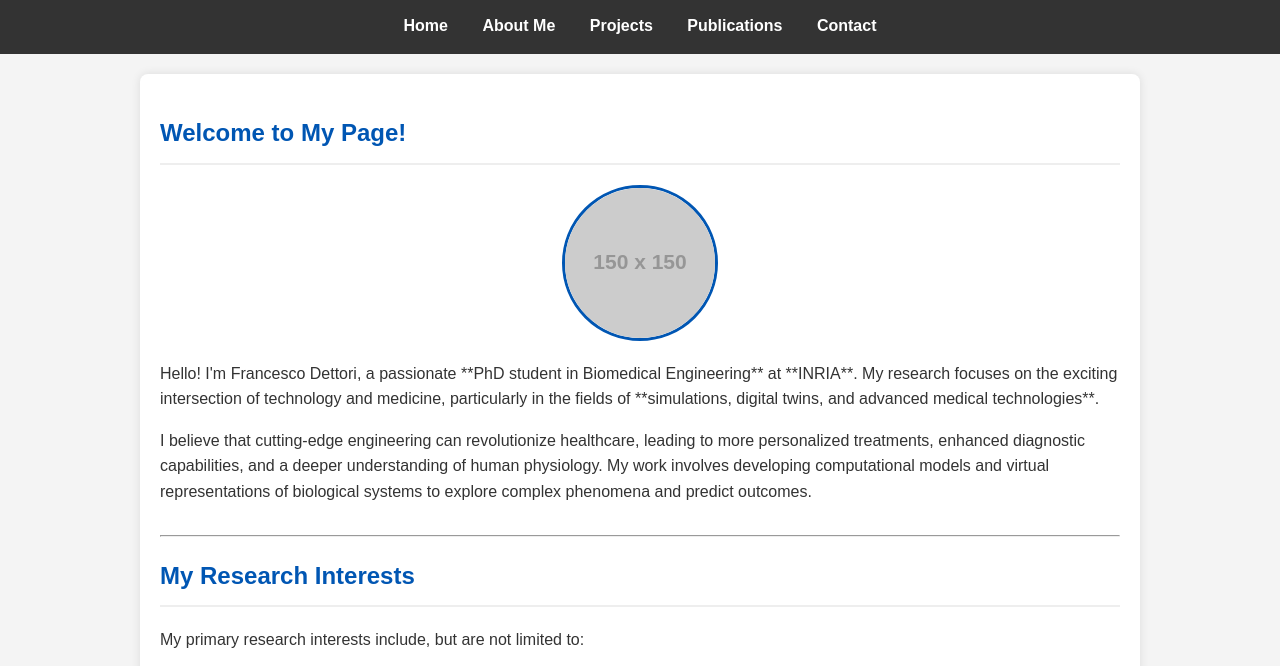
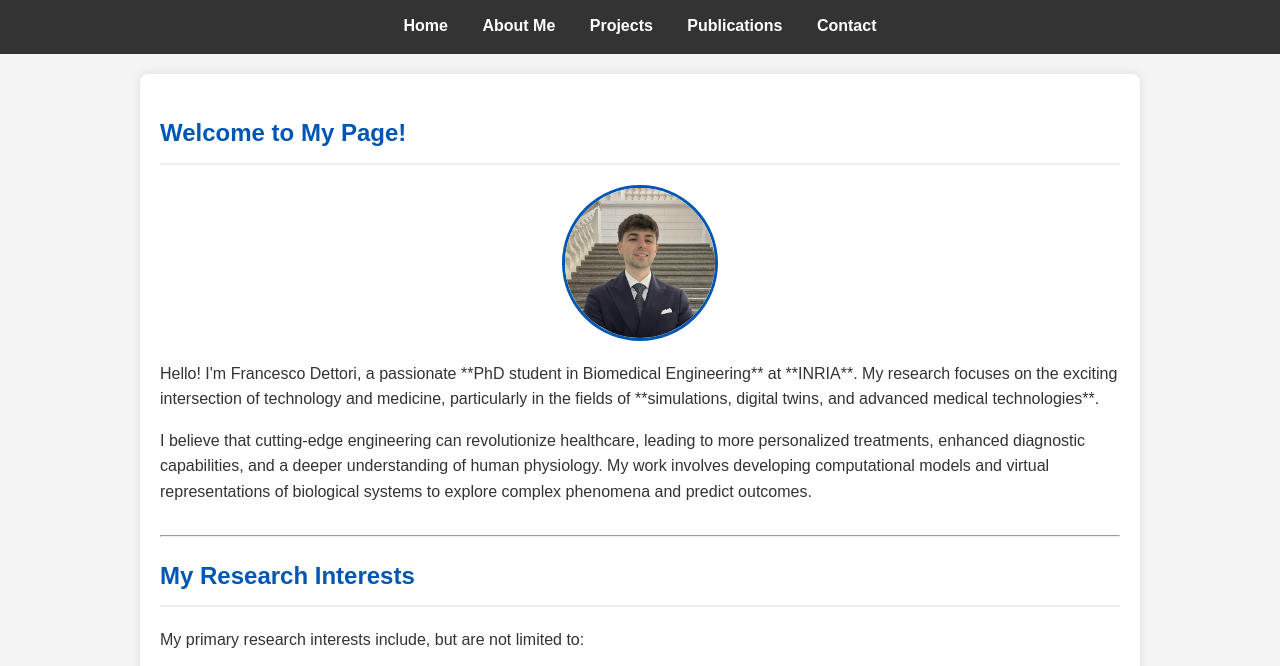
Before and after one commit to fdettori/fdettori.github.io, a plain HTML site: page index.html in a window 1280 px wide. Shown: the part 112-778 px from the top of the page. Drawn offline with Linux system fonts and the light colour scheme; placeholder pictures from the web are drawn by us.

Commit message:
new pro pic

```diff
--- a/index.html
+++ b/index.html
@@ -98,7 +98,7 @@
   <main>
     <section>
       <h2>Welcome to My Page!</h2>
-      <img src="https://via.placeholder.com/150" alt="Francesco Dettori Profile Picture" class="profile-img">
+      <img src="images/pro_pic.jpg" alt="Francesco Dettori Profile Picture" class="profile-img">
       <p>Hello! I'm Francesco Dettori, a passionate **PhD student in Biomedical Engineering** at **INRIA**. My research focuses on the exciting intersection of technology and medicine, particularly in the fields of **simulations, digital twins, and advanced medical technologies**.</p>
       <p>I believe that cutting-edge engineering can revolutionize healthcare, leading to more personalized treatments, enhanced diagnostic capabilities, and a deeper understanding of human physiology. My work involves developing computational models and virtual representations of biological systems to explore complex phenomena and predict outcomes.</p>
     </section>
```
Also changed, not shown: images/pro_pic.jpg (added).
